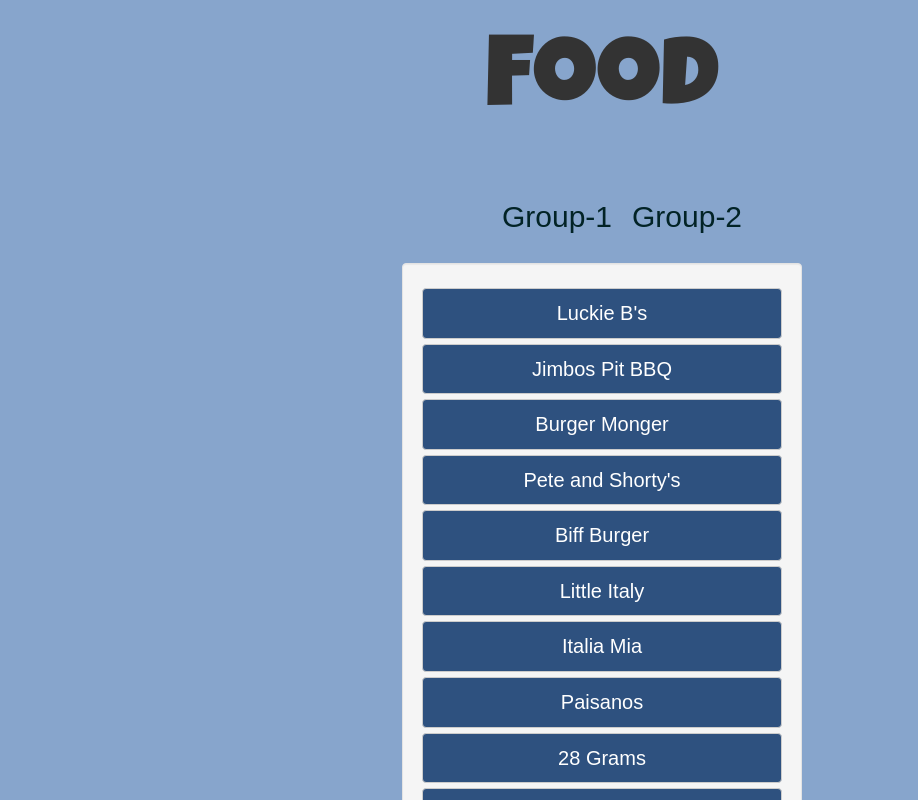
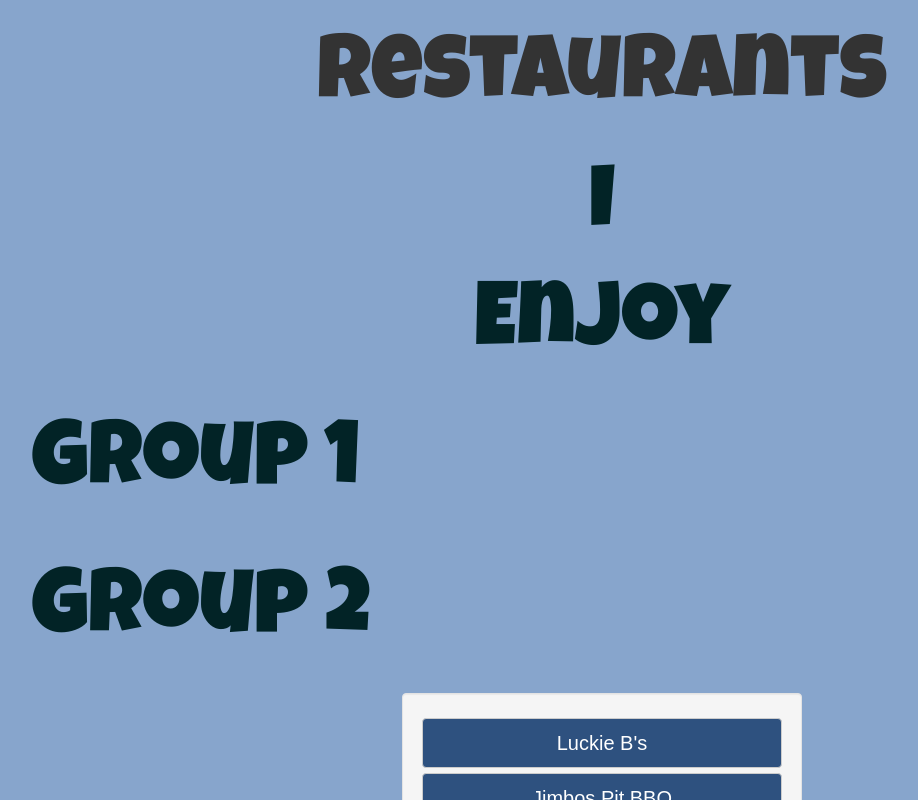
Before and after one commit to bdog72/food-dot-com, a React app: page /restaurants2 in a window 1280 px wide. Shown: the top 800 px of the page, without its empty margins (38-956 px from the left). Built offline with nearby package versions, Linux system fonts and the light colour scheme.

Commit message:
added some css changes

```diff
--- a/src/components/App.js
+++ b/src/components/App.js
@@ -7,7 +7,9 @@ import ReactRouter from './ReactRouter'
 export default class App extends Component {
   render () {
     return <div>
-      <h1>Food</h1>
+      <h1>Restaurants</h1>
+      <h2>I</h2>
+      <h2>Enjoy</h2>
       <ReactRouter />
     </div>
   }
--- a/src/components/ReactRouter.js
+++ b/src/components/ReactRouter.js
@@ -19,8 +19,8 @@ const BasicExample = () => (
   <Router>
     <div>
       <ul>
-        <li><Link to='/'><h2>Group-1</h2></Link></li>
-        <li><Link to='/restaurants2'><h2>Group-2</h2></Link></li>
+        <li><Link to='/'><h2>Group 1</h2></Link></li>
+        <li><Link to='/restaurants2'><h2>Group 2</h2></Link></li>
       </ul>
       {/* <hr /> */}
       <Route exact path='/' component={restaurants1} />
--- a/src/styles/screen.scss
+++ b/src/styles/screen.scss
@@ -15,8 +15,16 @@ body {
 
 h1 {
   text-align: center;
-  font-size: 100px;
+  // font-size: 100px;
+  font-size: 7vw;
   margin: 30px 0;
+  font-family: 'Luckiest Guy';
+  // max-width: 200px;
+}
+
+h2 {
+  text-align: center;
+  font-size: 7vw;
   font-family: 'Luckiest Guy';
 }
 
@@ -33,9 +41,11 @@ ul {
   list-style: none;
   display: flex;
   justify-content: center;
+  flex-direction: column;
 
   li {
     padding: 10px;
+    display: flex;
   }
 }
 
```
